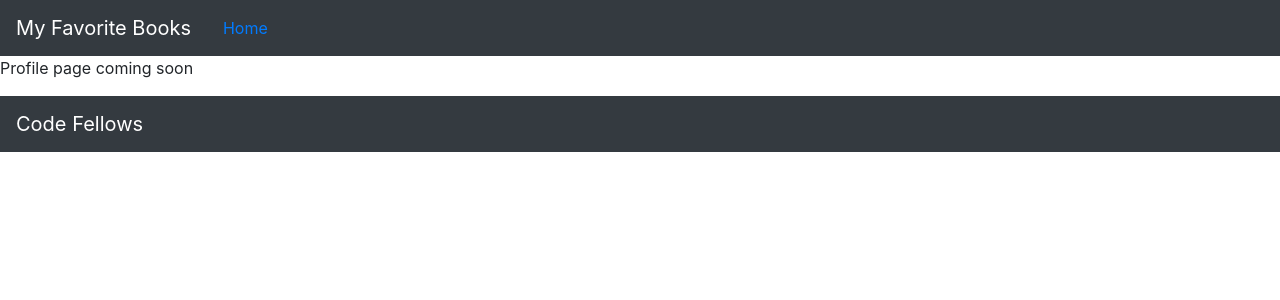
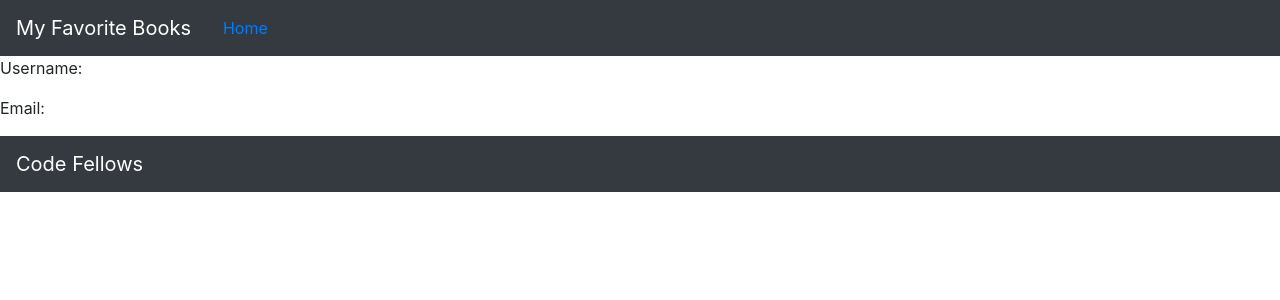
Before and after one commit to brannonstarnes/can-of-books-frontend, a React (Create React App) app: page /profile in a window 1280 px wide. Shown: the top 300 px of the page. Built offline with nearby package versions, Linux system fonts and the light colour scheme.

Commit message:
adds username and email

```diff
--- a/src/App.js
+++ b/src/App.js
@@ -9,6 +9,7 @@ import {
 } from "react-router-dom";
 import Profile from './Profile.js';
 import BestBooks from './BestBooks.js';
+import Login from './Login.js';
 
 
 class App extends React.Component {
@@ -17,6 +18,7 @@ class App extends React.Component {
     super(props);
     this.state = {
       user: null,
+      username: ""
     }
   }
 
@@ -40,10 +42,10 @@ class App extends React.Component {
           <Switch>
             <Route exact path="/">
               {/*DONE TODO: if the user is logged in, render the `BestBooks` component, if they are not, render the `Login` component */}
-              {this.state.user && <BestBooks />}
+              {this.state.user ?<BestBooks /> : <Login loginHandler={this.loginHandler} />}
             </Route>
             <Route exact path='/profile'>
-              <Profile />
+              <Profile use={this.props.user} username={this.state.username} />
             </Route>
           </Switch>
           <Footer />
--- a/src/BestBooks.js
+++ b/src/BestBooks.js
@@ -11,7 +11,8 @@ class BestBooks extends React.Component {
   }
 
   getBooks = async () => {
-    let apiUrl= 'http://localhost:3001/books'
+    let apiUrl= `${process.env.REACT_APP_SERVER_URL}/books?email=${this.props.user}`
+    console.log(apiUrl);
 
 try{
   const response = await axios.get(apiUrl);
@@ -41,8 +42,9 @@ try{
                   {/* <img style= {{margin: 'auto'}} alt='carousel item' src={``}/>  */}
                   <Carousel.Caption>
                   <div style={{overflow: 'scroll', height: '100px'}}>
-                    <h3 style={{color: 'white'}}>{book.title}</h3>
-                    <p style={{color: 'white'}}>{book.author}</p>
+                    <h3 style={{color: 'black'}}>{book.title}</h3>
+                    <h4 style={{color: 'black'}}>{book.author}</h4>
+                    <p style={{color: 'black'}}>{book.description}</p>
                   </div>
                   </Carousel.Caption>
               </Carousel.Item>
--- a/src/Login.js
+++ b/src/Login.js
@@ -13,7 +13,7 @@ class Login extends React.Component {
             Click Below to Log In
           </Card.Text>
           {/*DONE TODO: add a `LoginButton` component here that will log the user in */}
-          <LoginButton />
+          <LoginButton loginHandler={this.props.loginHandler} />
         </Card.Body>
       </Card>
     )
--- a/src/LoginButton.js
+++ b/src/LoginButton.js
@@ -19,7 +19,7 @@ export default class LoginButton extends Component {
 
     /*DONE TODO: Render a button with label 'Log In'. When the button is clicked then show LoginForm instead */
     return  (
-    this.state.clicked === false ? <Button variant="primary" onClick={this.handleClick}>Log In</Button> : <LoginForm />
+    this.state.clicked === false ? <Button variant="primary" onClick={this.handleClick}>Log In</Button> : <LoginForm loginHandler={this.props.loginHandler}/>
     )
   }
 }
--- a/src/LoginForm.js
+++ b/src/LoginForm.js
@@ -3,23 +3,37 @@ import Form from 'react-bootstrap/Form';
 import LoginButton from './LoginButton.js';
 
 class LoginForm extends Component {
+  constructor(props){
+    super(props)
+    this.state = {
+      user: '',
+      username: ''
+    }
+  }
 
-showForm = () => {
+  handleClick = () => {
+    this.props.loginHandler(this.state.user, this.state.username);
+  }
 
-}
+  handleChange = (e) => {
+    this.setState({user: e.target.value})
+  }
 
+  handleUserNameChange = (e) =>{
+    this.setState({username: e.target.value})
+  }
 
   render() {
-    /* TODO: create a simple login form that collects username and and email, and lets parent component know when form has been submitted */
+    /* DONE TODO: create a simple login form that collects username and and email, and lets parent component know when form has been submitted */
     return (
       <Form>
   <Form.Group className="mb-3" >
     <Form.Label>Username</Form.Label>
-    <Form.Control type="text" placeholder="Enter Username" />
+    <Form.Control type="text" placeholder="Enter Username" onChange={this.handleUserNameChange}/>
   </Form.Group>
 
   <Form.Label>Email address</Form.Label>
-    <Form.Control type="email" placeholder="Enter email" />
+    <Form.Control type="email" placeholder="Enter email" onChange={this.handleChange} />
     <Form.Text className="text-muted">
       We'll never share your email with anyone else.
     </Form.Text>
--- a/src/Profile.js
+++ b/src/Profile.js
@@ -4,9 +4,14 @@ class Profile extends Component {
 
   render() {
     /* TODO: render information about logged in user */
+
     /* STRETCH TODO: if no logged in user then redirect home */
-    return <p>Profile page coming soon</p>
-  }
+    return  (
+    <div>
+    <p>Username: {this.props.username}</p>
+    <p>Email: {this.props.user}</p>
+    </div>
+    )}
 };
 
 export default Profile;
```
